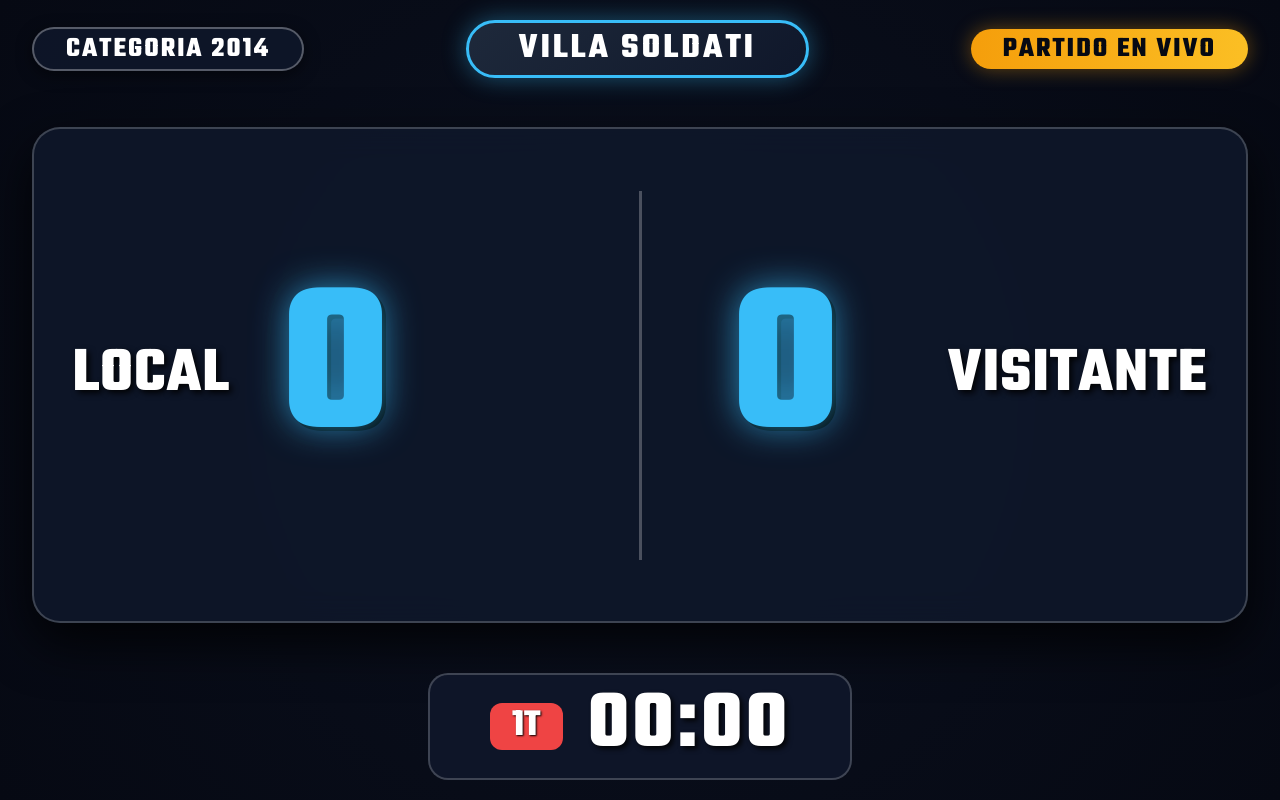
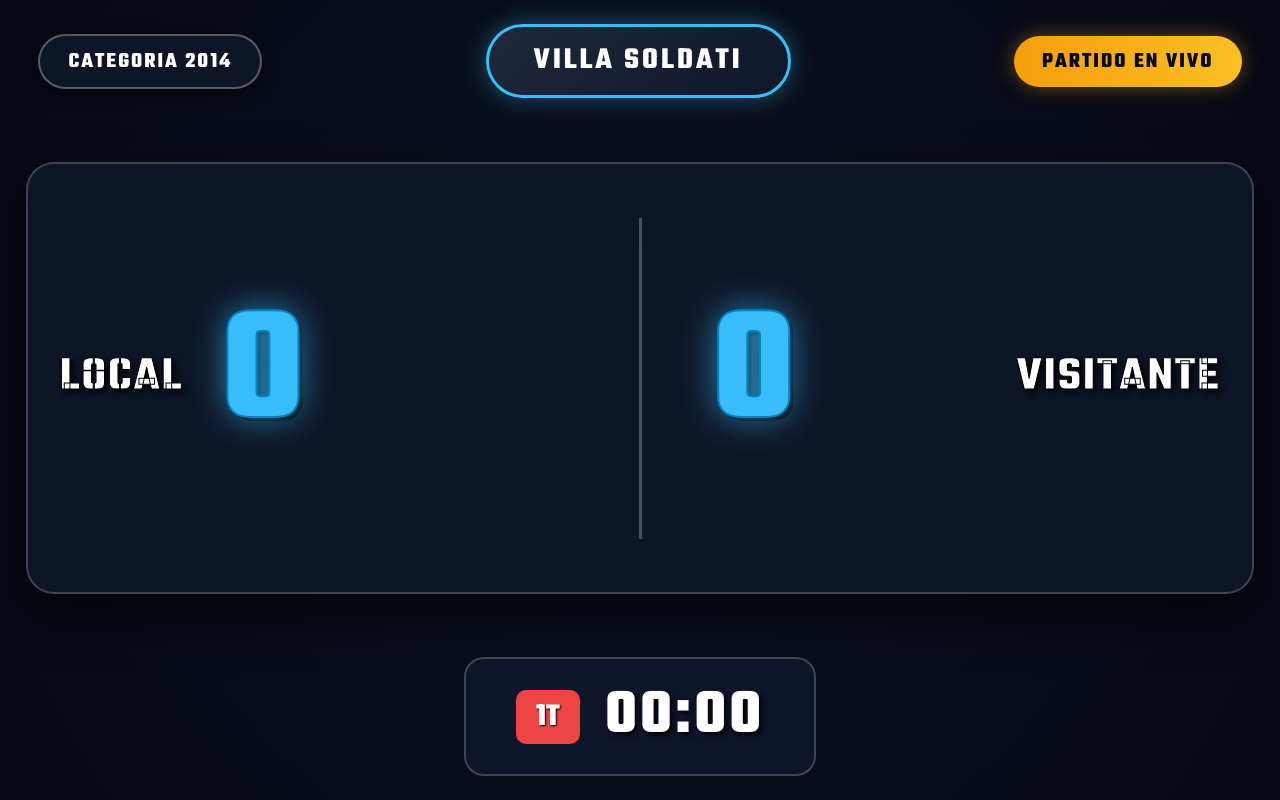
Before and after one commit to tablerojuventudunida/marcador, a website: page public/tv.html in a window 1280 px wide. Drawn offline with nearby package versions, Linux system fonts and the light colour scheme; no server answers.

Commit message:
Update tv.html

```diff
--- a/public/tv.html
+++ b/public/tv.html
@@ -4,7 +4,7 @@
   <meta charset="UTF-8">
   <meta name="viewport" content="width=device-width, initial-scale=1.0">
   <title>Tablero TV Profesional</title>
-  <!-- FUENTE EXACTA DEL DISEÑO ORIGINAL -->
+  <!-- FUENTE EXACTA DE TU DISEÑO ORIGINAL -->
   <link rel="preconnect" href="https://fonts.googleapis.com">
   <link rel="preconnect" href="https://fonts.gstatic.com" crossorigin>
   <link href="https://fonts.googleapis.com/css2?family=Teko:wght@600;700&display=swap" rel="stylesheet">
@@ -24,7 +24,7 @@
       flex-direction: column;
       justify-content: space-between;
       align-items: center;
-      padding: 2.5vh 2vw;
+      padding: 3vh 3vw;
       overflow: hidden;
       position: relative;
     }
@@ -32,58 +32,55 @@
     .overlay {
       position: absolute;
       inset: 0;
-      background: radial-gradient(circle, rgba(15,23,42,0.5) 0%, rgba(6,9,19,0.92) 100%);
+      background: radial-gradient(circle, rgba(15,23,42,0.6) 0%, rgba(6,9,19,0.95) 100%);
       z-index: 1;
     }
 
     .top-bar {
       position: relative;
       z-index: 2;
-      width: 95vw;
+      width: 100%;
       display: flex;
       justify-content: space-between;
       align-items: center;
     }
 
     .category-badge {
-      font-size: 2.2vw;
-      font-weight: 700;
+      font-size: 1.7vw;
+      font-weight: 900;
       color: #ffffff;
       background: rgba(15, 23, 42, 0.9);
-      padding: 6px 32px;
+      padding: 10px 28px;
       border-radius: 30px;
       text-transform: uppercase;
       letter-spacing: 2px;
       border: 2px solid rgba(255, 255, 255, 0.3);
       box-shadow: 0 4px 15px rgba(0, 0, 0, 0.5);
-      line-height: 1;
     }
 
     .center-badge {
-      font-size: 2.8vw;
-      font-weight: 700;
+      font-size: 2.4vw;
+      font-weight: 900;
       color: #ffffff;
       background: linear-gradient(135deg, #1e293b, #0f172a);
-      padding: 8px 50px;
+      padding: 12px 45px;
       border-radius: 40px;
       text-transform: uppercase;
       letter-spacing: 3px;
       border: 3px solid #38bdf8;
       box-shadow: 0 0 25px rgba(56, 189, 248, 0.4);
-      line-height: 1;
     }
 
     .header-badge {
-      font-size: 2.2vw;
-      font-weight: 700;
+      font-size: 1.7vw;
+      font-weight: 900;
       color: #060913;
       background: linear-gradient(90deg, #f59e0b, #fbbf24);
-      padding: 6px 32px;
+      padding: 10px 28px;
       border-radius: 30px;
       text-transform: uppercase;
       letter-spacing: 2px;
       box-shadow: 0 0 20px rgba(245, 158, 11, 0.4);
-      line-height: 1;
     }
 
     .main-container {
@@ -92,15 +89,16 @@
       display: flex;
       flex-direction: column;
       align-items: center;
-      width: 95vw;
+      width: 96vw;
+      max-width: 1600px;
+      gap: 20px;
     }
 
-    /* CONTENEDOR AMPLIO IGUAL A LA IMAGEN ORIGINAL */
     .scoreboard {
       display: flex;
       width: 100%;
-      height: 62vh;
-      background: rgba(15, 23, 42, 0.92);
+      height: 54vh;
+      background: rgba(15, 23, 42, 0.88);
       backdrop-filter: blur(16px);
       border-radius: 28px;
       border: 2px solid rgba(255, 255, 255, 0.2);
@@ -113,15 +111,15 @@
       display: grid;
       grid-template-columns: auto 1fr auto;
       align-items: center;
-      padding: 0 3vw;
-      gap: 2.5vw;
+      padding: 0 2.5vw;
+      gap: 2vw;
     }
 
     .shield-box {
-      width: 16vw;
-      height: 16vw;
-      max-width: 230px;
-      max-height: 230px;
+      width: 14vw;
+      height: 14vw;
+      max-width: 190px;
+      max-height: 190px;
       background: #ffffff;
       border-radius: 50%;
       display: flex;
@@ -141,25 +139,27 @@
     }
 
     .team-name {
-      font-size: 5vw;
-      font-weight: 700;
+      font-size: 3.8vw;
+      font-weight: 900;
       text-transform: uppercase;
-      letter-spacing: 1px;
+      letter-spacing: 1.5px;
       color: #ffffff;
       white-space: normal;
       word-break: normal;
-      line-height: 0.95;
+      line-height: 1;
       text-shadow: 3px 3px 6px rgba(0,0,0,0.9);
+      -webkit-text-stroke: 1px #000;
     }
 
     .score {
-      font-size: 17vw;
-      font-weight: 700;
+      font-size: 13vw;
+      font-weight: 900;
       color: #38bdf8;
       font-variant-numeric: tabular-nums;
       text-shadow: 0 0 35px rgba(56, 189, 248, 0.7), 4px 4px 0px #000;
-      line-height: 0.85;
-      padding: 0 1.5vw;
+      line-height: 1;
+      padding: 0 1vw;
+      -webkit-text-stroke: 2px #0284c7;
     }
 
     .vs-divider {
@@ -176,32 +176,30 @@
       align-items: center;
       gap: 25px;
       background: rgba(15, 23, 42, 0.95);
-      padding: 10px 60px;
+      padding: 12px 50px;
       border-radius: 20px;
       border: 2px solid rgba(255, 255, 255, 0.2);
     }
 
     .period-tag {
-      font-size: 3vw;
-      font-weight: 700;
+      font-size: 2.5vw;
+      font-weight: 900;
       color: #ffffff;
       background: #ef4444;
-      padding: 4px 22px;
-      border-radius: 12px;
+      padding: 4px 20px;
+      border-radius: 10px;
       text-shadow: 1px 1px 2px #000;
-      line-height: 1;
     }
 
     .timer-text {
-      font-size: 6.5vw;
-      font-weight: 700;
+      font-size: 5vw;
+      font-weight: 900;
       color: #ffffff;
       letter-spacing: 3px;
       text-shadow: 3px 3px 5px rgba(0,0,0,0.8);
-      line-height: 1;
     }
 
-    /* OVERLAY ANIMACIÓN DE GOL */
+    /* ANIMACIÓN DE GOL */
     .goal-overlay {
       position: fixed;
       inset: 0;
@@ -222,14 +220,14 @@
     }
 
     .goal-title {
-      font-size: 16vw;
-      font-weight: 700;
+      font-size: 14vw;
+      font-weight: 900;
       color: #f59e0b;
       text-shadow: 0 0 60px rgba(245, 158, 11, 0.9), 0 0 20px #ffffff;
       letter-spacing: 10px;
       transform: scale(0.5);
       transition: transform 0.4s cubic-bezier(0.175, 0.885, 0.32, 1.275);
-      line-height: 1;
+      -webkit-text-stroke: 3px #78350f;
     }
 
     .goal-overlay.active .goal-title {
@@ -238,14 +236,14 @@
     }
 
     .goal-team {
-      font-size: 7vw;
-      font-weight: 700;
+      font-size: 6vw;
+      font-weight: 900;
       color: #ffffff;
       text-transform: uppercase;
       letter-spacing: 5px;
-      margin-top: -10px;
+      margin-top: -20px;
       text-shadow: 0 0 25px rgba(255, 255, 255, 0.8), 3px 3px 0px #000;
-      line-height: 1;
+      -webkit-text-stroke: 1.5px #000;
     }
 
     @keyframes pulse {
@@ -328,6 +326,7 @@
     }
 
     socket.on('updateState', (state) => {
+      // Dispara la animación si incrementan los goles
       if (prevHomeScore !== null && state.homeScore > prevHomeScore) {
         triggerGoalAnimation(state.homeName || 'LOCAL');
       }
@@ -378,6 +377,7 @@
       }
     });
 
+    // ESCUCHA DIRECTA DEL EVENTO DE GOL
     socket.on('triggerGoal', (data) => {
       triggerGoalAnimation(data.teamName);
     });
```
